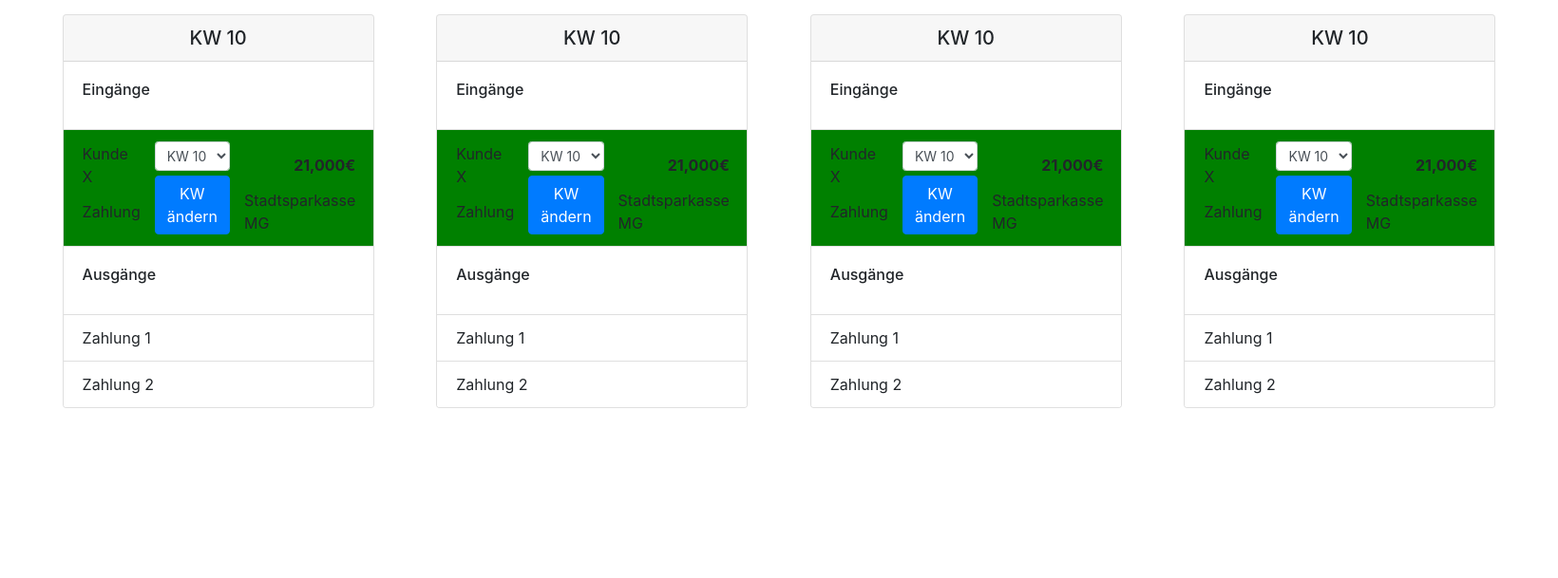
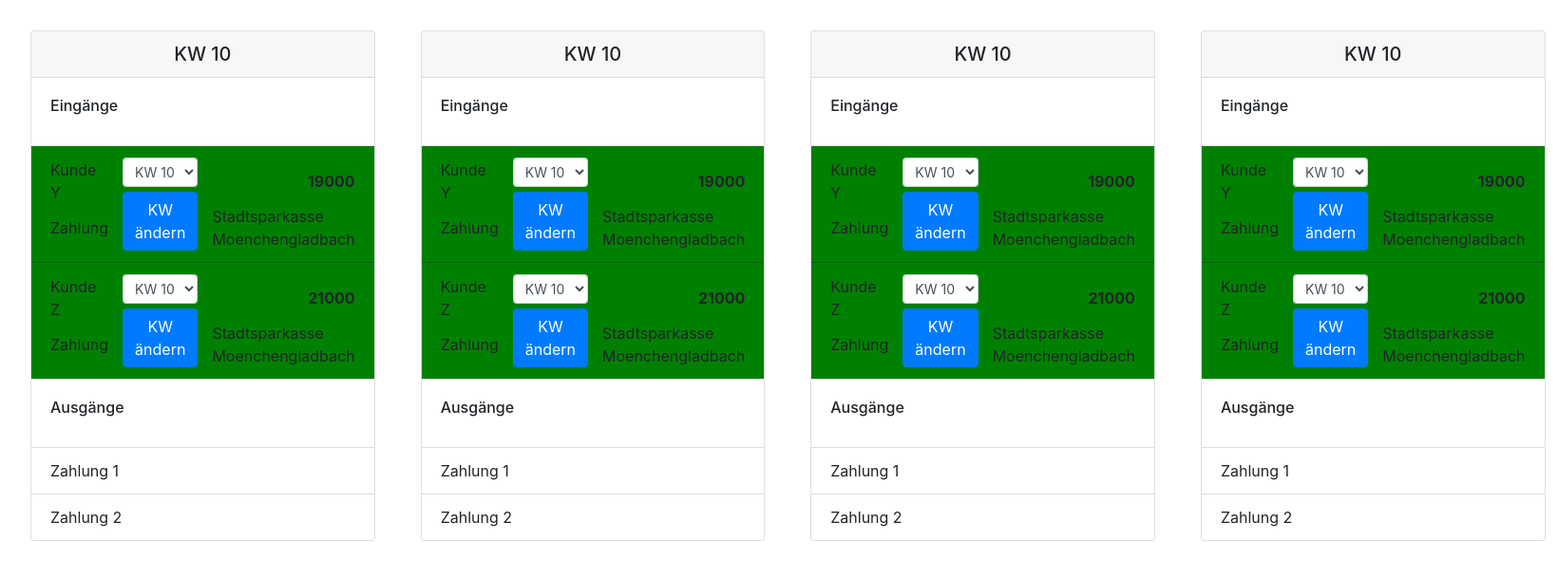
Before and after one commit to bendahmen/LiquiList, a Django app: page / in a window 1640 px wide. Shown: the part 56-665 px from the top of the page at 95% size. Run offline with Django 3.2, Linux system fonts and the light colour scheme; data comes from the database, SQL or seed files in the repository; both versions use the stored data as it was after the commit; some libraries are stand-ins or nearby versions.

Commit message:
created template for cwView and generated loop to display receivables

```diff
--- a/LiquiList/cash/views.py
+++ b/LiquiList/cash/views.py
@@ -1,5 +1,9 @@
 from django.shortcuts import render
 from django.http import HttpResponse
 
+from .models import *
+
 def home(request):
-    return render(request, 'home.html')
+    """ Calendar Weeks payment overview """
+    receivables = Receivable.objects.all()
+    return render(request, 'cwView.html', {'receivables': receivables})
--- /dev/null
+++ b/LiquiList/static/cwView.css
@@ -0,0 +1,51 @@
+.cwView {
+    display: grid;
+    grid-template-columns: repeat(4, 1fr);
+    column-gap: 3em;
+}
+
+.payment-receivable {
+    background-color: green;
+    border: rgb(27, 78, 49) solid;
+}
+
+.payment-content {
+    display: grid;
+    grid-template-rows: 50% 50%;
+    grid-template-columns: 1fr 3fr 1fr;
+    column-gap: 15px;
+    align-items: center;
+}
+
+.kunde {
+    grid-row: 1 / 2;
+    grid-column: 1 / 2;
+
+}
+
+.typ {
+    grid-row: 2 / 3;
+    grid-column: 1 / 2;
+}
+
+.kwSelektor {
+    grid-row: 1 / 3;
+    grid-column: 2 / 3;
+}
+
+.formKwSelektor {
+    margin-bottom: 5px;
+}
+
+.betrag {
+    grid-row: 1 / 2;
+    grid-column: 3 / 4;
+    font-weight: bold;
+    justify-self: end;
+}
+
+.bank {
+    grid-row: 2 / 3;
+    grid-column: 3 / 4;
+    justify-self: end;
+}
--- a/LiquiList/static/style.css
+++ b/LiquiList/static/style.css
@@ -1,77 +1,5 @@
 main {
-    margin-top: 15px;
-}
-
-.kwView {
-    display: grid;
-    grid-template-columns: repeat(4, 20% [col-start]);
-    justify-content: space-evenly;
-}
-
-.kw1 {
-    grid-column: 1 / 2;
-}
-
-.kw2 {
-    grid-column: 2 / 3;
-}
-
-.kw3 {
-    grid-column: 3 / 4;
-}
-
-.kw4 {
-    grid-column: 4 / 5;
-}
-
-.zahlung {
-
-}
-
-.zahlung-eingang {
-    background-color: green;
-    border: rgb(27, 78, 49) solid;
-}
-
-.zahlung-content {
-    display: grid;
-    grid-template-rows: 50% 50%;
-    grid-template-columns: 1fr 3fr 1fr;
-    column-gap: 15px;
-    align-items: center;
-}
-
-.kunde {
-    grid-row: 1 / 2;
-    grid-column: 1 / 2;
-
-}
-
-.typ {
-    grid-row: 2 / 3;
-    grid-column: 1 / 2;
-}
-
-.kwSelektor {
-    grid-row: 1 / 3;
-    grid-column: 2 / 3;
-}
-
-.formKwSelektor {
-    margin-bottom: 5px;
-}
-
-.betrag {
-    grid-row: 1 / 2;
-    grid-column: 3 / 4;
-    font-weight: bold;
-    justify-self: end;
-}
-
-.bank {
-    grid-row: 2 / 3;
-    grid-column: 3 / 4;
-    justify-self: end;
+    margin: 2em;
 }
 
 .navbar-brand {
--- /dev/null
+++ b/LiquiList/templates/base.html
@@ -0,0 +1,23 @@
+{% load static %}
+<!DOCTYPE html>
+<html lang="en">
+<head>
+    <meta charset="UTF-8">
+    <meta name="viewport" content="width=device-width, initial-scale=1.0">
+    <title>LiquiList</title>
+    <link rel="stylesheet" href="https://stackpath.bootstrapcdn.com/bootstrap/4.5.0/css/bootstrap.min.css" integrity="sha384-9aIt2nRpC12Uk9gS9baDl411NQApFmC26EwAOH8WgZl5MYYxFfc+NcPb1dKGj7Sk" crossorigin="anonymous">
+    <link href="https://fonts.googleapis.com/css2?family=Josefin+Sans:wght@500&display=swap" rel="stylesheet">
+    <link rel="stylesheet" href="{% static 'style.css' %}">
+    {% block stylesheets %}
+    {% endblock %}
+</head>
+<body>
+    <nav class="navbar navbar-dark bg-primary">
+        <a href="#" class="navbar-brand">LiquiList</a>
+    </nav>
+    <main>
+        {% block main %}
+        {% endblock %}
+    </main>
+</body>
+</html>
--- /dev/null
+++ b/LiquiList/templates/cwView.html
@@ -0,0 +1,165 @@
+{% extends 'base.html' %}
+{% load static %}
+
+{% block stylesheets %}
+    <link rel="stylesheet" href="https://stackpath.bootstrapcdn.com/bootstrap/4.5.0/css/bootstrap.min.css" integrity="sha384-9aIt2nRpC12Uk9gS9baDl411NQApFmC26EwAOH8WgZl5MYYxFfc+NcPb1dKGj7Sk" crossorigin="anonymous">
+    <link href="https://fonts.googleapis.com/css2?family=Josefin+Sans:wght@500&display=swap" rel="stylesheet">
+    <link rel="stylesheet" href="{% static 'cwView.css' %}">
+{% endblock %}
+
+{% block main %}
+    <div class="cwView">
+        <div class="kw1">
+            <div class="card">
+                <h5 class="card-header text-center">KW 10</h5>
+                <div class="card-body">
+                    <h6 class="card-title">Eingänge</h6>
+                </div>
+                <ul class="list-group list-group-flush">
+                    {% for receivable in receivables %}
+                    <li class="list-group-item zahlung payment-receivable">
+                        <div class="payment-content">
+                            <div class="typ">Zahlung</div>
+                            <div class="kunde">{{ receivable.customer }}</div>
+                            <div class="kwSelektor">
+                                <form action="#" method="POST">
+                                    <div class="form-group formKwSelektor">
+                                        <select class="form-control form-control-sm" id="kwxxSelektor">
+                                            <option value="10">KW 10</option>
+                                            <option value="11">KW 11</option>
+                                        </select>
+                                    </div>
+                                    <button type="submit" class="btn btn-primary">KW ändern</button>
+                                </form>
+                            </div>
+                            <div class="betrag">{{ receivable.amount }}</div>
+                            <div class="bank">{{ receivable.account }}</div>
+                        </div>
+                    </li>
+                    {% endfor %}
+                </ul>
+                <div class="card-body">
+                    <h6 class="card-title">Ausgänge</h6>
+                </div>
+                <ul class="list-group list-group-flush">
+                    <li class="list-group-item">Zahlung 1</li>
+                    <li class="list-group-item">Zahlung 2</li>
+                </ul>
+            </div>
+        </div>
+        <div class="kw2">
+            <div class="card">
+                <h5 class="card-header text-center">KW 10</h5>
+                <div class="card-body">
+                    <h6 class="card-title">Eingänge</h6>
+                </div>
+                <ul class="list-group list-group-flush">
+                    {% for receivable in receivables %}
+                    <li class="list-group-item zahlung payment-receivable">
+                        <div class="payment-content">
+                            <div class="typ">Zahlung</div>
+                            <div class="kunde">{{ receivable.customer }}</div>
+                            <div class="kwSelektor">
+                                <form action="#" method="POST">
+                                    <div class="form-group formKwSelektor">
+                                        <select class="form-control form-control-sm" id="kwxxSelektor">
+                                            <option value="10">KW 10</option>
+                                            <option value="11">KW 11</option>
+                                        </select>
+                                    </div>
+                                    <button type="submit" class="btn btn-primary">KW ändern</button>
+                                </form>
+                            </div>
+                            <div class="betrag">{{ receivable.amount }}</div>
+                            <div class="bank">{{ receivable.account }}</div>
+                        </div>
+                    </li>
+                    {% endfor %}
+                </ul>
+                <div class="card-body">
+                    <h6 class="card-title">Ausgänge</h6>
+                </div>
+                <ul class="list-group list-group-flush">
+                    <li class="list-group-item">Zahlung 1</li>
+                    <li class="list-group-item">Zahlung 2</li>
+                </ul>
+            </div>
+        </div>
+        <div class="kw3">
+            <div class="card">
+                <h5 class="card-header text-center">KW 10</h5>
+                <div class="card-body">
+                    <h6 class="card-title">Eingänge</h6>
+                </div>
+                <ul class="list-group list-group-flush">
+                    {% for receivable in receivables %}
+                    <li class="list-group-item zahlung payment-receivable">
+                        <div class="payment-content">
+                            <div class="typ">Zahlung</div>
+                            <div class="kunde">{{ receivable.customer }}</div>
+                            <div class="kwSelektor">
+                                <form action="#" method="POST">
+                                    <div class="form-group formKwSelektor">
+                                        <select class="form-control form-control-sm" id="kwxxSelektor">
+                                            <option value="10">KW 10</option>
+                                            <option value="11">KW 11</option>
+                                        </select>
+                                    </div>
+                                    <button type="submit" class="btn btn-primary">KW ändern</button>
+                                </form>
+                            </div>
+                            <div class="betrag">{{ receivable.amount }}</div>
+                            <div class="bank">{{ receivable.account }}</div>
+                        </div>
+                    </li>
+                    {% endfor %}
+                </ul>
+                <div class="card-body">
+                    <h6 class="card-title">Ausgänge</h6>
+                </div>
+                <ul class="list-group list-group-flush">
+                    <li class="list-group-item">Zahlung 1</li>
+                    <li class="list-group-item">Zahlung 2</li>
+                </ul>
+            </div>
+        </div>
+        <div class="kw4">
+            <div class="card">
+                <h5 class="card-header text-center">KW 10</h5>
+                <div class="card-body">
+                    <h6 class="card-title">Eingänge</h6>
+                </div>
+                <ul class="list-group list-group-flush">
+                    {% for receivable in receivables %}
+                    <li class="list-group-item zahlung payment-receivable">
+                        <div class="payment-content">
+                            <div class="typ">Zahlung</div>
+                            <div class="kunde">{{ receivable.customer }}</div>
+                            <div class="kwSelektor">
+                                <form action="#" method="POST">
+                                    <div class="form-group formKwSelektor">
+                                        <select class="form-control form-control-sm" id="kwxxSelektor">
+                                            <option value="10">KW 10</option>
+                                            <option value="11">KW 11</option>
+                                        </select>
+                                    </div>
+                                    <button type="submit" class="btn btn-primary">KW ändern</button>
+                                </form>
+                            </div>
+                            <div class="betrag">{{ receivable.amount }}</div>
+                            <div class="bank">{{ receivable.account }}</div>
+                        </div>
+                    </li>
+                    {% endfor %}
+                </ul>
+                <div class="card-body">
+                    <h6 class="card-title">Ausgänge</h6>
+                </div>
+                <ul class="list-group list-group-flush">
+                    <li class="list-group-item">Zahlung 1</li>
+                    <li class="list-group-item">Zahlung 2</li>
+                </ul>
+            </div>
+        </div>
+    </div>
+{% endblock %}
--- a/LiquiList/templates/home.html
+++ /dev/null
@@ -1,165 +0,0 @@
-{% load static %}
-<!DOCTYPE html>
-<html lang="en">
-<head>
-    <meta charset="UTF-8">
-    <meta name="viewport" content="width=device-width, initial-scale=1.0">
-    <title>LiquiList</title>
-    <link rel="stylesheet" href="https://stackpath.bootstrapcdn.com/bootstrap/4.5.0/css/bootstrap.min.css" integrity="sha384-9aIt2nRpC12Uk9gS9baDl411NQApFmC26EwAOH8WgZl5MYYxFfc+NcPb1dKGj7Sk" crossorigin="anonymous">
-    <link href="https://fonts.googleapis.com/css2?family=Josefin+Sans:wght@500&display=swap" rel="stylesheet">
-    <link rel="stylesheet" href="{% static 'style.css' %}">
-</head>
-<body>
-    <nav class="navbar navbar-dark bg-primary">
-        <a href="#" class="navbar-brand">LiquiList</a>
-    </nav>
-    <main>
-        <div class="kwView">
-                <div class="kw1">
-                    <div class="card">
-                        <h5 class="card-header text-center">KW 10</h5>
-                        <div class="card-body">
-                            <h6 class="card-title">Eingänge</h6>
-                        </div>
-                        <ul class="list-group list-group-flush">
-                            <li class="list-group-item zahlung zahlung-eingang">
-                                <div class="zahlung-content">
-                                    <div class="typ">Zahlung</div>
-                                    <div class="kunde">Kunde X</div>
-                                    <div class="kwSelektor">
-                                        <form action="#" method="POST">
-                                            <div class="form-group formKwSelektor">
-                                                <select class="form-control form-control-sm" id="kwxxSelektor">
-                                                    <option value="10">KW 10</option>
-                                                    <option value="11">KW 11</option>
-                                                </select>
-                                            </div>
-                                            <button type="submit" class="btn btn-primary">KW ändern</button>
-                                        </form>
-                                    </div>
-                                    <div class="betrag">21,000€</div>
-                                    <div class="bank">Stadtsparkasse MG</div>
-                                </div>
-                            </li>
-                        </ul>
-                        <div class="card-body">
-                            <h6 class="card-title">Ausgänge</h6>
-                        </div>
-                        <ul class="list-group list-group-flush">
-                            <li class="list-group-item">Zahlung 1</li>
-                            <li class="list-group-item">Zahlung 2</li>
-                        </ul>
-                    </div>
-                </div>
-                <div class="kw2">
-                    <div class="card">
-                        <h5 class="card-header text-center">KW 10</h5>
-                        <div class="card-body">
-                            <h6 class="card-title">Eingänge</h6>
-                        </div>
-                        <ul class="list-group list-group-flush">
-                            <li class="list-group-item zahlung zahlung-eingang">
-                                <div class="zahlung-content">
-                                    <div class="typ">Zahlung</div>
-                                    <div class="kunde">Kunde X</div>
-                                    <div class="kwSelektor">
-                                        <form action="#" method="POST">
-                                            <div class="form-group formKwSelektor">
-                                                <select class="form-control form-control-sm" id="kwxxSelektor">
-                                                    <option value="10">KW 10</option>
-                                                    <option value="11">KW 11</option>
-                                                </select>
-                                            </div>
-                                            <button type="submit" class="btn btn-primary">KW ändern</button>
-                                        </form>
-                                    </div>
-                                    <div class="betrag">21,000€</div>
-                                    <div class="bank">Stadtsparkasse MG</div>
-                                </div>
-                            </li>
-                        </ul>
-                        <div class="card-body">
-                            <h6 class="card-title">Ausgänge</h6>
-                        </div>
-                        <ul class="list-group list-group-flush">
-                            <li class="list-group-item">Zahlung 1</li>
-                            <li class="list-group-item">Zahlung 2</li>
-                        </ul>
-                    </div>
-                </div>
-                <div class="kw3">
-                    <div class="card">
-                        <h5 class="card-header text-center">KW 10</h5>
-                        <div class="card-body">
-                            <h6 class="card-title">Eingänge</h6>
-                        </div>
-                        <ul class="list-group list-group-flush">
-                            <li class="list-group-item zahlung zahlung-eingang">
-                                <div class="zahlung-content">
-                                    <div class="typ">Zahlung</div>
-                                    <div class="kunde">Kunde X</div>
-                                    <div class="kwSelektor">
-                                        <form action="#" method="POST">
-                                            <div class="form-group formKwSelektor">
-                                                <select class="form-control form-control-sm" id="kwxxSelektor">
-                                                    <option value="10">KW 10</option>
-                                                    <option value="11">KW 11</option>
-                                                </select>
-                                            </div>
-                                            <button type="submit" class="btn btn-primary">KW ändern</button>
-                                        </form>
-                                    </div>
-                                    <div class="betrag">21,000€</div>
-                                    <div class="bank">Stadtsparkasse MG</div>
-                                </div>
-                            </li>
-                        </ul>
-                        <div class="card-body">
-                            <h6 class="card-title">Ausgänge</h6>
-                        </div>
-                        <ul class="list-group list-group-flush">
-                            <li class="list-group-item">Zahlung 1</li>
-                            <li class="list-group-item">Zahlung 2</li>
-                        </ul>
-                    </div>
-                </div>
-                <div class="kw4">
-                    <div class="card">
-                        <h5 class="card-header text-center">KW 10</h5>
-                        <div class="card-body">
-                            <h6 class="card-title">Eingänge</h6>
-                        </div>
-                        <ul class="list-group list-group-flush">
-                            <li class="list-group-item zahlung zahlung-eingang">
-                                <div class="zahlung-content">
-                                    <div class="typ">Zahlung</div>
-                                    <div class="kunde">Kunde X</div>
-                                    <div class="kwSelektor">
-                                        <form action="#" method="POST">
-                                            <div class="form-group formKwSelektor">
-                                                <select class="form-control form-control-sm" id="kwxxSelektor">
-                                                    <option value="10">KW 10</option>
-                                                    <option value="11">KW 11</option>
-                                                </select>
-                                            </div>
-                                            <button type="submit" class="btn btn-primary">KW ändern</button>
-                                        </form>
-                                    </div>
-                                    <div class="betrag">21,000€</div>
-                                    <div class="bank">Stadtsparkasse MG</div>
-                                </div>
-                            </li>
-                        </ul>
-                        <div class="card-body">
-                            <h6 class="card-title">Ausgänge</h6>
-                        </div>
-                        <ul class="list-group list-group-flush">
-                            <li class="list-group-item">Zahlung 1</li>
-                            <li class="list-group-item">Zahlung 2</li>
-                        </ul>
-                    </div>
-                </div>
-        </div>
-    </main>
-</body>
-</html>
```
Also changed, not shown: LiquiList/db.sqlite3.
